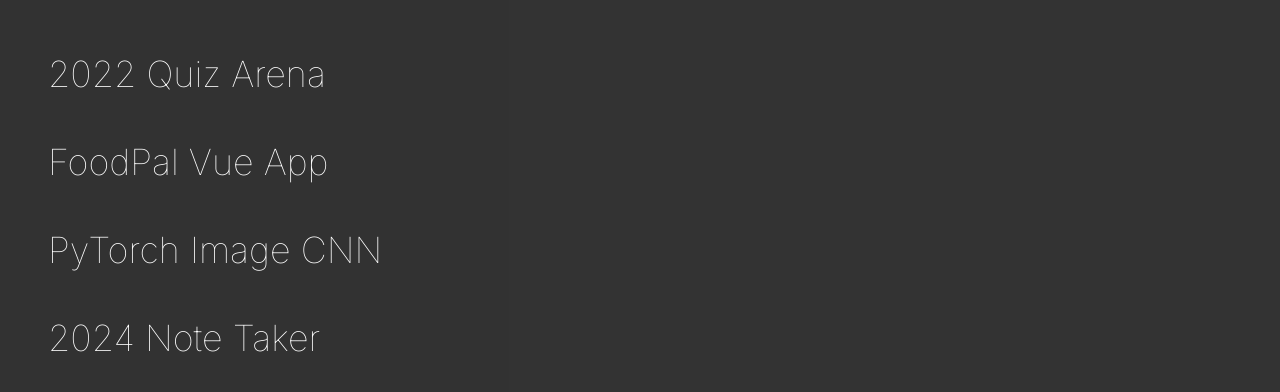
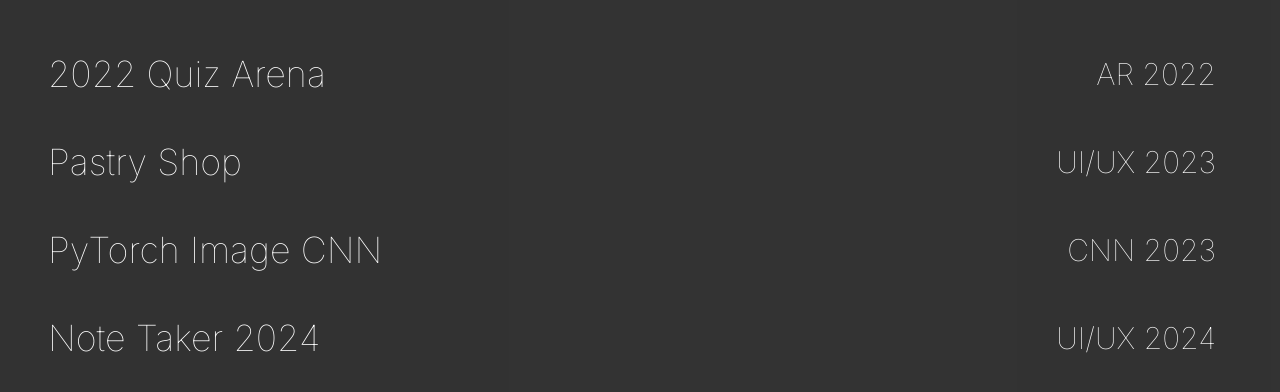
Before and after one commit to malikkotb/smooth-menu, a Next.js app: page / in a window 1280 px wide. Shown: the part 194-586 px from the top of the page. Built offline with nearby package versions, Linux system fonts and the light colour scheme.

Commit message:
foreach timeline

```diff
--- a/app/globals.css
+++ b/app/globals.css
@@ -5,7 +5,8 @@
 li {
   display: flex;
   align-items: center;
-  position: relative;
+  justify-content: space-between;
+  width: 95vw;
 }
 
 .bar {
@@ -20,3 +21,11 @@
 a {
   margin-left: 48px;
 }
+
+.mask {
+  overflow: hidden;
+  font-size: smaller;
+}
+.mask .tag {
+  transform: translateY(-100px);
+}
--- a/app/page.js
+++ b/app/page.js
@@ -1,32 +1,55 @@
 "use client";
-import { useEffect } from "react";
+import { useEffect, useRef } from "react";
 import { gsap } from "gsap";
 
-const projects = ["2022 Quiz Arena", "FoodPal Vue App", "PyTorch Image CNN", "2024 Note Taker"];
+const projects = [
+  { title: "2022 Quiz Arena", tag: "AR 2022" },
+  { title: "Pastry Shop", tag: "UI/UX 2023" },
+  { title: "PyTorch Image CNN", tag: "CNN 2023" },
+  { title: "Note Taker 2024", tag: "UI/UX 2024" },
+];
 
 export default function Home() {
-  const tl = gsap.timeline();
+  const elementsRef = useRef([]);
 
   useEffect(() => {
     // const tl = gsap.timeline({defaults: { ease: "power4.inOut", duration: 0.3}})
     // tl.to(".bar", {
     //   width: 30,
     // });
+
+    elementsRef.current.forEach((element, index) => {
+      gsap.to(element, { width: 30 });
+    });
+
+    gsap.to(".tag", {
+      y: 0,
+      delay: 0.5,
+    });
   });
 
   const hoverFunc = () => {
-    tl.to(".bar", {
-      width: 30,
-    });
-  }
+    // const tl = gsap.timeline();
+
+    // tl.to(".bar", {
+    //   width: 30,
+    // });
+  };
 
   return (
     <main className="bg-black opacity-80 h-screen m-0 flex items-center">
       <ul className="text-white text-4xl font-thin flex flex-col gap-12">
         {projects.map((p, index) => (
           <li key={index} onMouseEnter={hoverFunc}>
-            <div className="bar"></div>
-            <a href="#" className=" ">{p}</a>
+            <div className="relative flex items-center justify-between">
+              <div className="bar"></div>
+              <a href="#" className=" ">
+                {p.title}
+              </a>
+            </div>
+            <div className="mask">
+              <p className="tag">{p.tag}</p>
+            </div>
           </li>
         ))}
       </ul>
```
